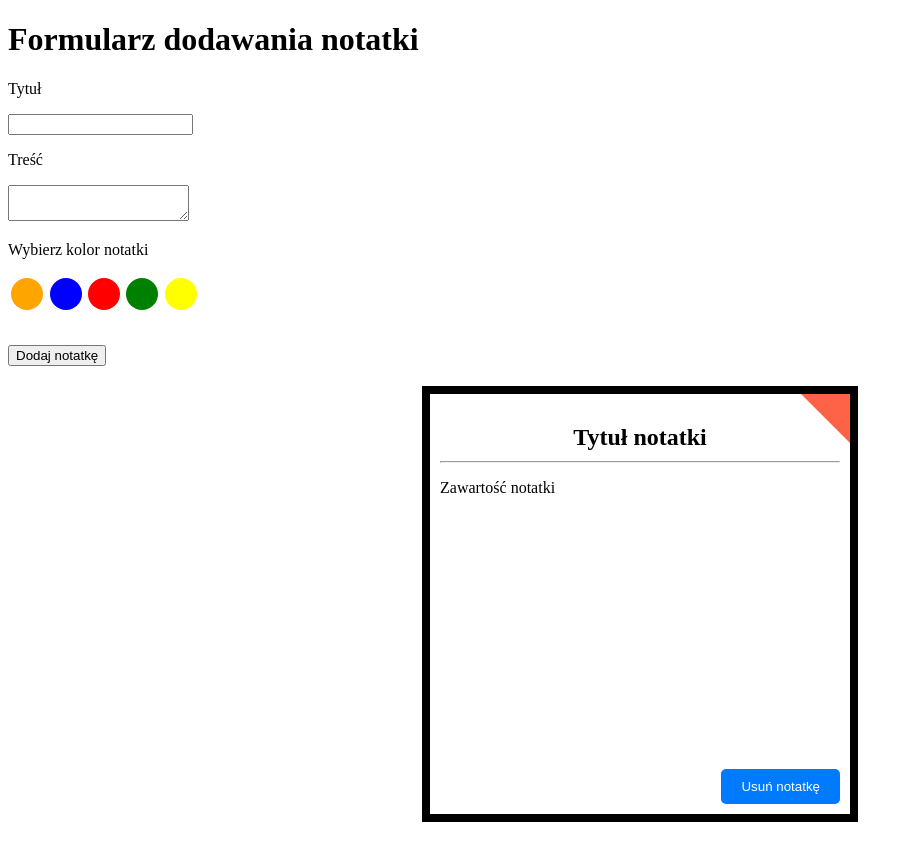
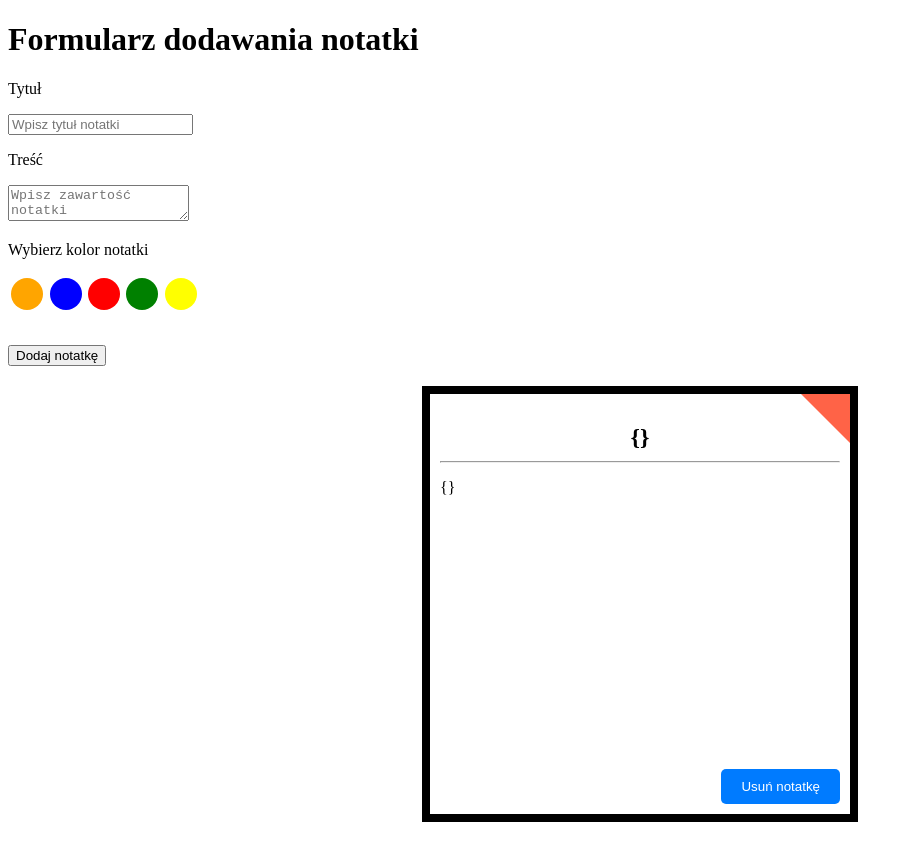
Before and after one commit to nic00la1/notatnik-react, a React (Vite) app in the folder client/notatnik/: page / in a window 1280 px wide. Shown: the whole page, without its empty margins (0-913 px from the left). Built offline with nearby package versions, Linux system fonts and the light colour scheme.

Commit message:
Wysyla dane z jednego komponentu do drugiego i je wyswietla

```diff
--- a/client/notatnik/src/App.jsx
+++ b/client/notatnik/src/App.jsx
@@ -1,13 +1,16 @@
+import { useState } from 'react'
 import './App.css'
 import Form from './components/Form'
 import Note from './components/Note'
 
 function App() {
 
+  const [formData, setFormData] = useState({});
+
   return (
     <>
-      <Form/>
-      <Note/>
+      <Form onSubmitData={setFormData}/>
+      <Note data={formData}/>
     </>
   )
 }
--- a/client/notatnik/src/components/Form.jsx
+++ b/client/notatnik/src/components/Form.jsx
@@ -1,6 +1,6 @@
 import '../styles/Form.css'
 
-const Form = () => {
+const Form = ({onSubmitData}) => {
 
   // Paleta kolorów - funkcja
   function button () {
@@ -14,11 +14,16 @@ const Form = () => {
     });
   }
 
-  // Formularz - przekazywanie danych
-  function handleSubmit(e) {
+  const handleSubmit = (e) => {
     e.preventDefault(); // Zapobiega przeładowaniu strony
 
     const formData = new FormData(e.target);
+
+    // Konwersja FormData na obiekt
+    const dataObject = Object.fromEntries(formData.entries());
+
+    // Wysyłanie danych do App (rodzica -> komponentu nadrzędnego)
+    onSubmitData(dataObject);
 
     const title = formData.get('title');
     const content = formData.get('content');
@@ -47,14 +52,15 @@ const Form = () => {
     palette.className = 'palette'; // Reset koloru
   }
 
+
   return (
     <div>
         <form onSubmit={handleSubmit}>
             <h1>Formularz dodawania notatki</h1>
             <p>Tytuł</p>
-            <input type="text"name="title"/>
+            <input type="text" name="title" placeholder='Wpisz tytuł notatki'/>
             <p>Treść</p>
-            <textarea name="content" type="text"/>
+            <textarea type="text" name="content"placeholder='Wpisz zawartość notatki'/>
             <p>Wybierz kolor notatki</p>
             <div className='colors-container'>
                 <div className='orange button' onClick={button}></div>
@@ -64,7 +70,7 @@ const Form = () => {
                 <div className='yellow button' onClick={button}></div>
             </div>
             <div className='palette'></div>
-            <button>Dodaj notatkę</button>
+            <button type='submit'>Dodaj notatkę</button>
         </form>
     </div>
   )
--- a/client/notatnik/src/components/Note.jsx
+++ b/client/notatnik/src/components/Note.jsx
@@ -2,13 +2,17 @@ import '../styles/Note.css'
 
 import React from 'react'
 
-const Note = () => {
+const Note = ({data}) => {
+
+  const title = JSON.stringify(data, null, 2);
+  const content = JSON.stringify(data, null, 2);
+
   return (
     <div className='note-box'>
         <div className='small-triangle'></div>
-        <h2>Tytuł notatki</h2>
+        <h2>{title}</h2>
         <hr/>
-        <p>Zawartość notatki</p>
+        <p>{content}</p>
         <button className='button-note'>Usuń notatkę</button>
     </div>
   )
```
